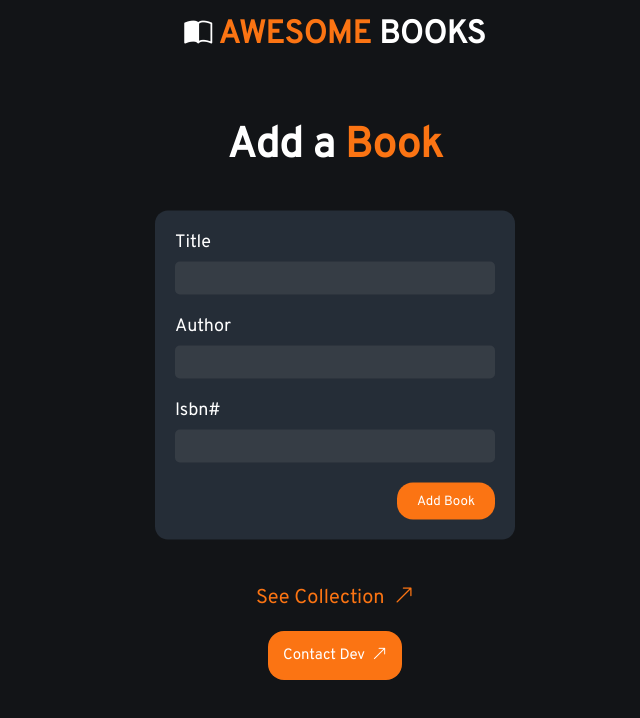
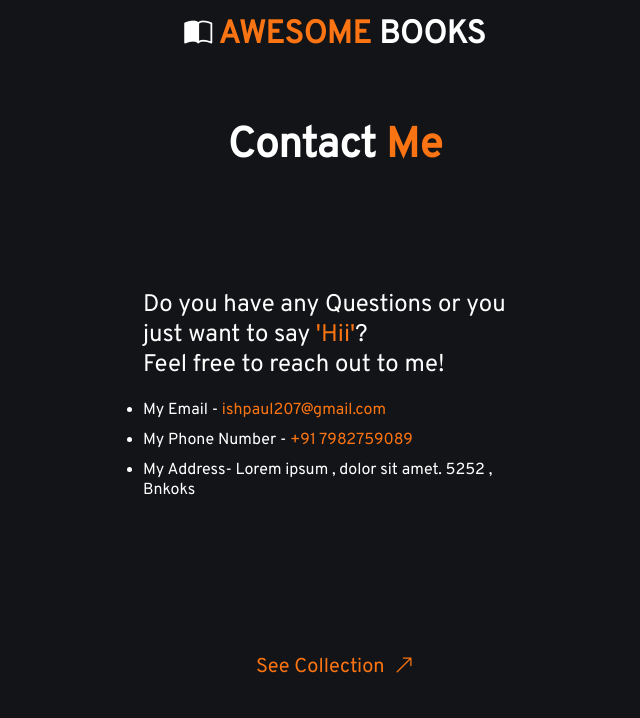
Before and after one commit to ishpaul777/Awesome-Books, a plain HTML site: page index.html in a window 1280 px wide. Both pictures are taken after a click on the button "Contact Dev". Shown: the whole page, without its empty margins (305-945 px from the left). Drawn offline with nearby package versions, Linux system fonts and the light colour scheme.

Commit message:
added contact navigation

```diff
--- a/css/style.css
+++ b/css/style.css
@@ -176,6 +176,31 @@ button {
   align-items: center;
 }
 
+.contact-info{
+  width: 80vw;
+  margin: auto;
+  position: absolute;
+  top: 50%;
+  left: 50%;
+  -ms-transform: translate(-50%,-50%);
+  transform: translate(-50%,-50%) scale(0);
+  transition: 0.5s ease-in-out;
+}
+.contact-info.active{
+  transform: translate(-50%,-50%) scale(1);
+}
+.contact-detail{
+  font-size: 24px;
+  margin-bottom: 20px;
+}
+.contact-options li {
+  margin-bottom: 10px;
+}
+.contact-options li a{
+  color: hsl(25, 97%, 53%);
+  text-decoration: none;
+}
+
 @media (min-width: 820px) {
   table {
     width: 30vw;
@@ -184,4 +209,7 @@ button {
   #add-book {
     width: 25vw;
   }
+  .contact-info{
+    width: 30vw;
+  }
 }
--- a/index.html
+++ b/index.html
@@ -62,6 +62,14 @@
         </tfoot>
       </table>
     </section>
+    <section class="contact-info">
+      <p class="contact-detail">Do you have any Questions or you just want to say <span class="highlight">'Hii'</span>?<br> Feel free to reach out to me!</p>
+      <ul class="contact-options">
+        <li>My Email - <a href="mailto:ishpaul207@gmail.com">ishpaul207@gmail.com</a></li>
+        <li>My Phone Number - <a href="tel:+917982759089">+91 7982759089</a></li>
+        <li>My Address- Lorem ipsum , dolor sit amet. 5252 , Bnkoks </li>
+      </ul>
+    </section>
     <footer class="nav-btns">
       <a href="#" class="see-collection"
         >See Collection &nbsp;<i class="bi bi-arrow-up-right"></i
--- a/js/app.js
+++ b/js/app.js
@@ -145,17 +145,31 @@ document.querySelector('#book-list').addEventListener('click', (e) => {
 
 const showList = document.querySelector('.see-collection');
 const addMore = document.querySelector('.add-more');
+const contact = document.querySelector('.contact');
 
 showList.addEventListener('click', () => {
   document.querySelector('.book-table').classList.add('active');
   document.querySelector('.input-books').classList.remove('active');
+  document.querySelector('.contact-info').classList.remove('active');
   document.querySelector('.heading').innerHTML = 'Your <span class="highlight">Collection</span>';
   showList.style.display = 'none';
+  contact.style.display ='flex';
 });
 
 addMore.addEventListener('click', () => {
   document.querySelector('.input-books').classList.add('active');
   document.querySelector('.book-table').classList.remove('active');
+  document.querySelector('.contact-info').classList.remove('active');
   document.querySelector('.heading').innerHTML = 'Add a <span class="highlight">Book</span>';
   showList.style.display = 'flex';
+  contact.style.display = 'flex';
 });
+
+contact.addEventListener('click', () => {
+  document.querySelector('.input-books').classList.remove('active');
+  document.querySelector('.book-table').classList.remove('active');
+  document.querySelector('.contact-info').classList.add('active');
+  document.querySelector('.heading').innerHTML = 'Contact <span class="highlight">Me</span>';
+  contact.style.display = 'none';
+  showList.style.display = 'flex';
+});
```
